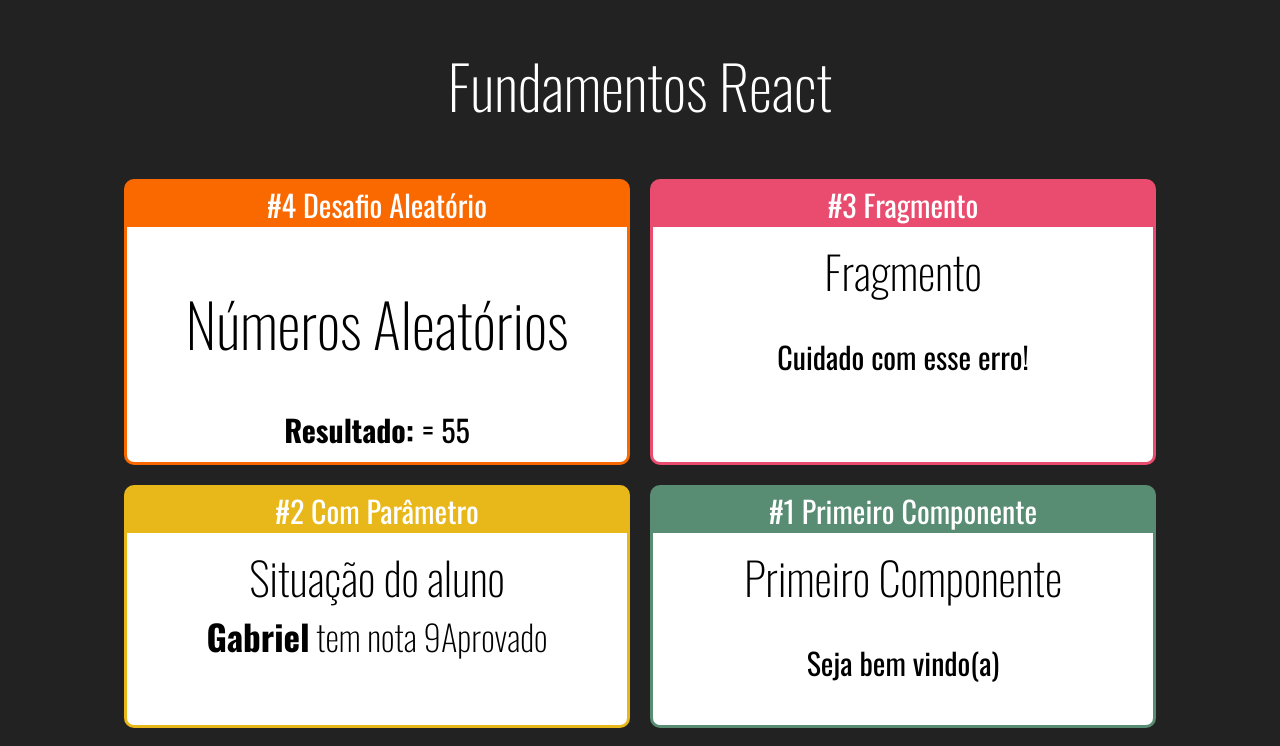
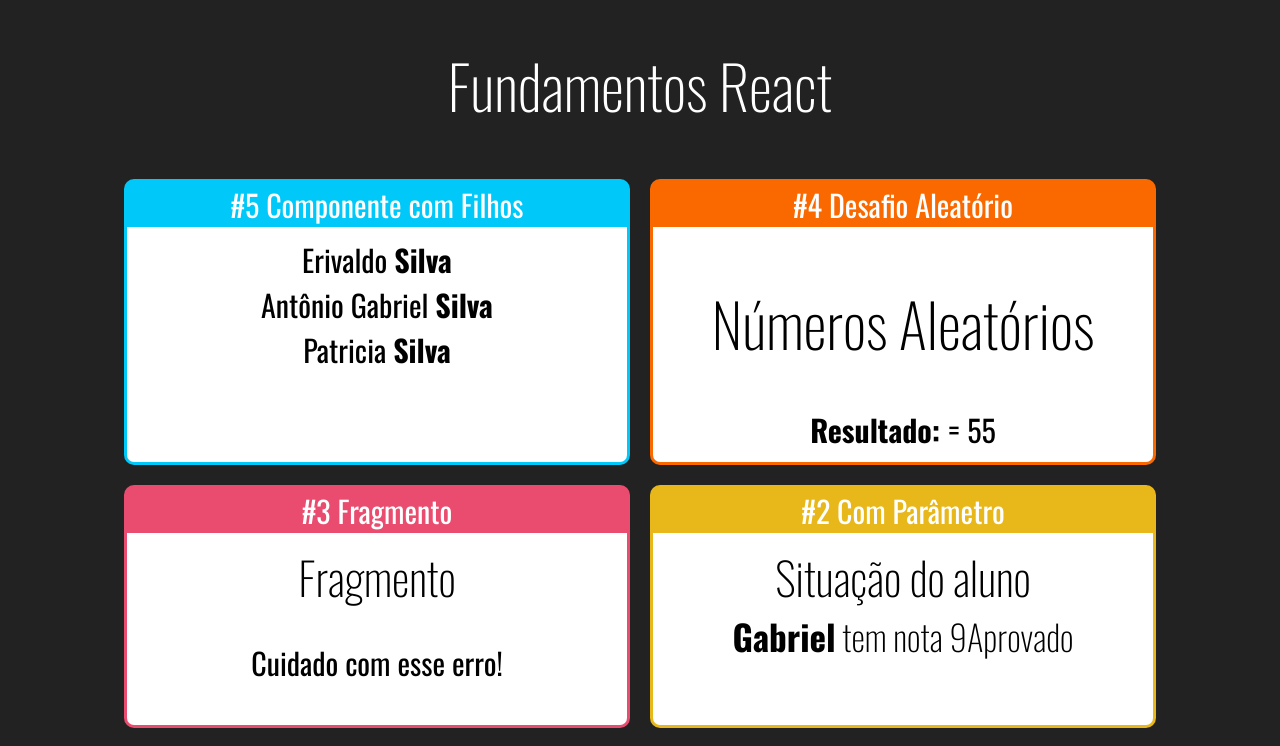
Before and after one commit to ErivaldoCapitulino/cursos, a React (Create React App) app in the folder React/React_Redux_Fundamentos e 2 Apps do absoluto zero/fundamentos-react/: page / in a window 1280 px wide. Shown: the top 746 px of the page. Built offline with nearby package versions, Linux system fonts and the light colour scheme.

Commit message:
Componente com Filho parte 1

```diff
--- a/React/React_Redux_Fundamentos e 2 Apps do absoluto zero/fundamentos-react/src/App.jsx
+++ b/React/React_Redux_Fundamentos e 2 Apps do absoluto zero/fundamentos-react/src/App.jsx
@@ -5,12 +5,17 @@
 import Aleatorio from "./components/basicos/Aleatorio";
 import Card from "./components/layout/Card";
 import Fragmento from "./components/basicos/Fragmento";
+import Familia from "./components/basicos/Familia";
 
 export default function App() {
   return (
     <div className="Apps">
       <h1>Fundamentos React</h1>
       <div className="Cards">
+        <Card titulo="#5 Componente com Filhos" color="#00C8F8">
+          <Familia nome="Antônio Gabriel" sobrenome="Silva" />
+        </Card>
+
         <Card titulo="#4 Desafio Aleatório" color="#FA6900">
           <Aleatorio min={1} max={60} />
         </Card>
--- /dev/null
+++ b/React/React_Redux_Fundamentos e 2 Apps do absoluto zero/fundamentos-react/src/components/basicos/Familia.jsx
@@ -0,0 +1,15 @@
+import React from "react";
+import "./FamiliaMembro";
+import FamiliaMembro from "./FamiliaMembro";
+
+const Familia = (props) => {
+  return (
+    <div>
+      <FamiliaMembro nome="Erivaldo" sobrenome={props.sobrenome} />
+      <FamiliaMembro nome="Gabriel" {...props} />
+      <FamiliaMembro nome="Patricia" sobrenome="Silva" />
+    </div>
+  );
+};
+
+export default Familia;
--- /dev/null
+++ b/React/React_Redux_Fundamentos e 2 Apps do absoluto zero/fundamentos-react/src/components/basicos/FamiliaMembro.jsx
@@ -0,0 +1,11 @@
+import React from "react";
+
+const FamiliaMembro = (props) => {
+  return (
+    <div>
+      {props.nome} <strong> {props.sobrenome}</strong>
+    </div>
+  );
+};
+
+export default FamiliaMembro;
```
